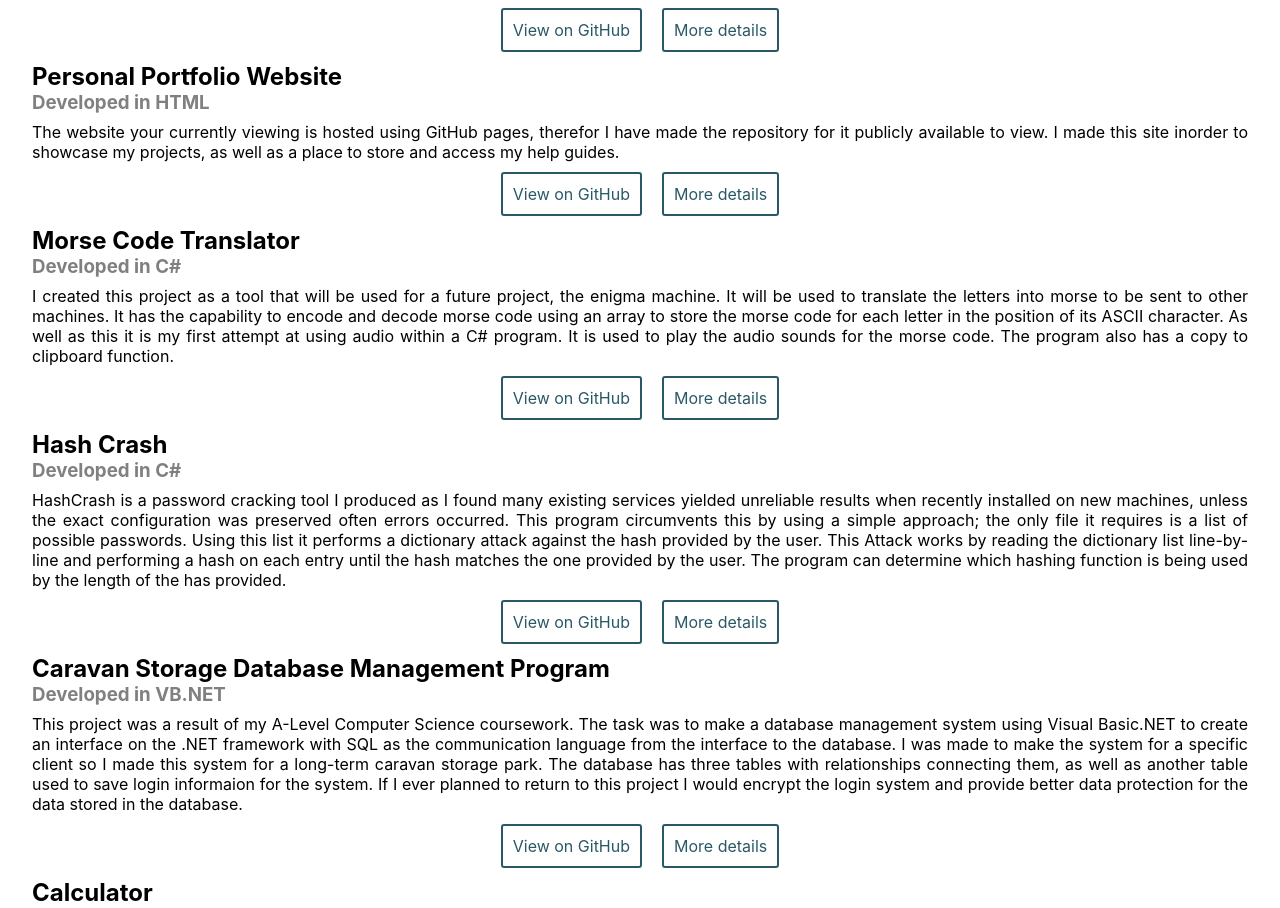
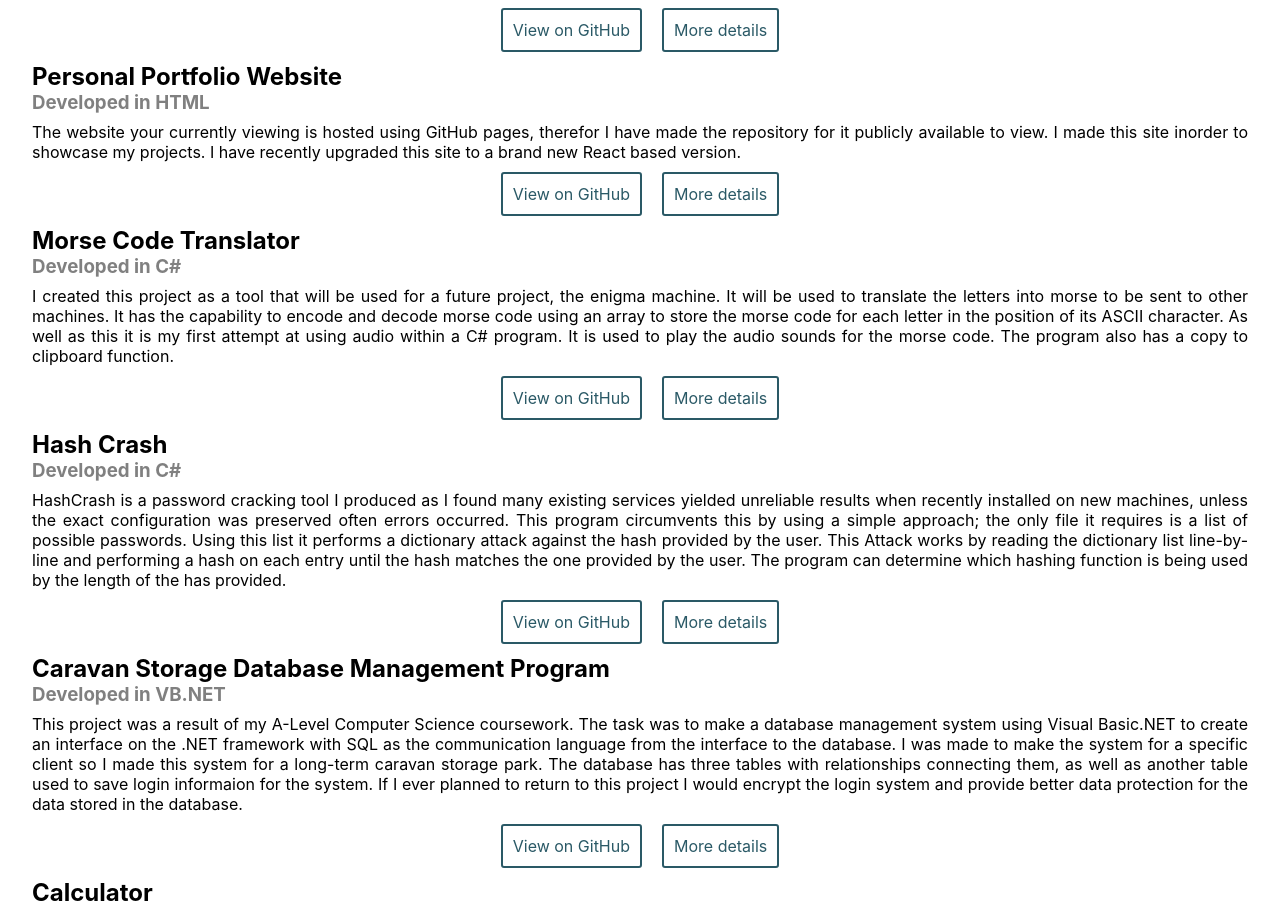
Before and after one commit to MatthewNobes/MatthewNobes.github.io, a React (Create React App) app: page /Projects in a window 1280 px wide. Shown: the part 1260-2168 px from the top of the page. Built offline with nearby package versions, Linux system fonts and the light colour scheme.

Commit message:
Content update for react site upgrade

```diff
--- a/package.json
+++ b/package.json
@@ -1,5 +1,5 @@
 {
-  "homepage": "http://matthewnobes.github.io/matthewnobes.github.io",
+  "homepage": "http://matthewnobes.github.io/",
   "name": "matthewnobes.github.io",
   "version": "0.1.0",
   "private": true,
--- a/src/Components/main-pages/Home.js
+++ b/src/Components/main-pages/Home.js
@@ -34,7 +34,7 @@ export default function Home() {
           I am a student at <a href="https://port.ac.uk">The University of Portsmouth</a>, where I study <a href="https://www.port.ac.uk/study/courses/bsc-hons-cyber-security-and-forensic-computing">Cyber Security and Forensic Computing</a>.
         </p>
         <p className='Main-Paragraph'>
-          This site contains a variety of information. The <a href="Projects">projects section</a> of the site includes detailed examples of projects I have undertaken and prodives links to where these can be viewed.
+          This site contains a variety of information. The <a href="Projects">projects section</a> of the site includes detailed examples of projects I have undertaken and provides links to where these can be viewed.
         </p>
       </div>
         <ContactDetails />
--- a/src/Data/projectData.js
+++ b/src/Data/projectData.js
@@ -31,7 +31,7 @@ export const projectsList = [
       projectName: "Personal Portfolio Website",
       repoLink: "https://github.com/MatthewNobes/MatthewNobes.github.io",
       pagesLink: "https://matthewnobes.github.io/",
-      description: "The website your currently viewing is hosted using GitHub pages, therefor I have made the repository for it publicly available to view. I made this site inorder to showcase my projects, as well as a place to store and access my help guides.",
+      description: "The website your currently viewing is hosted using GitHub pages, therefor I have made the repository for it publicly available to view. I made this site inorder to showcase my projects. I have recently upgraded this site to a brand new React based version. ",
       primiaryLanguage: "HTML",
     },
     {
```
